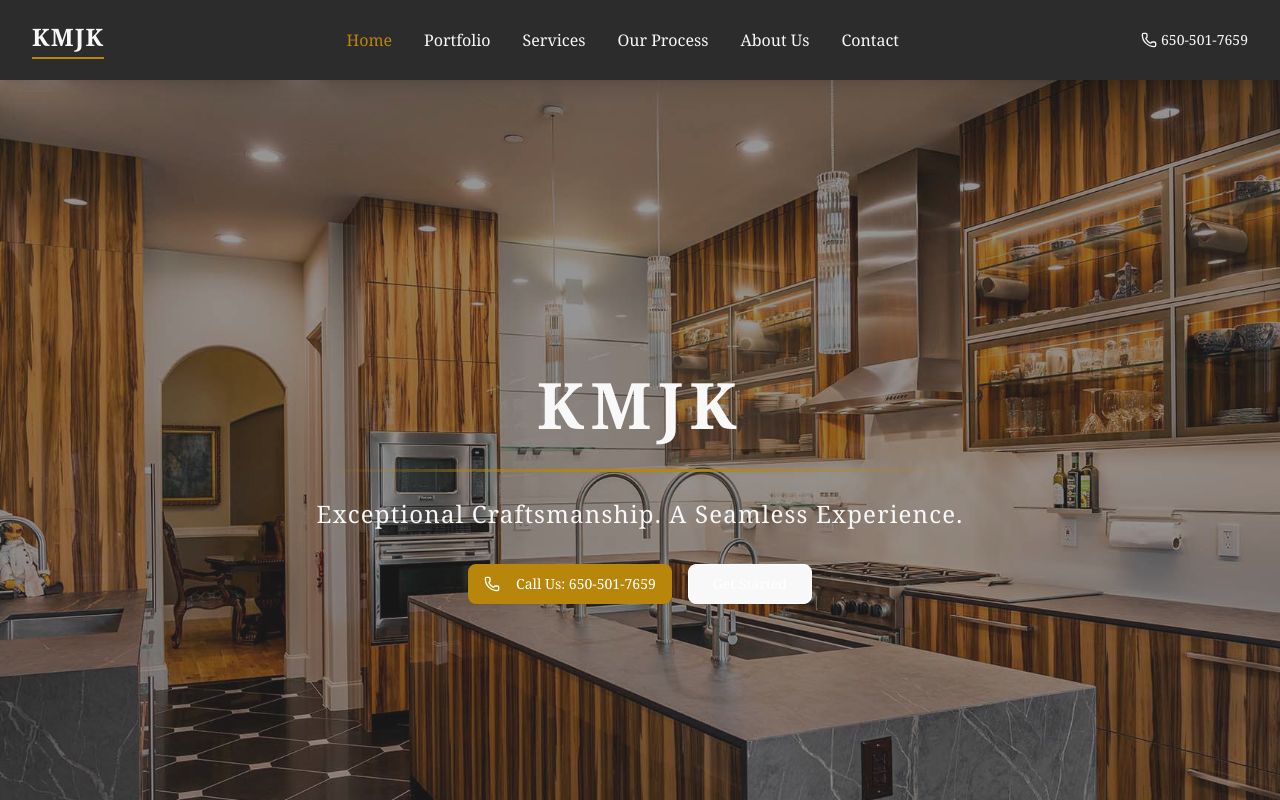
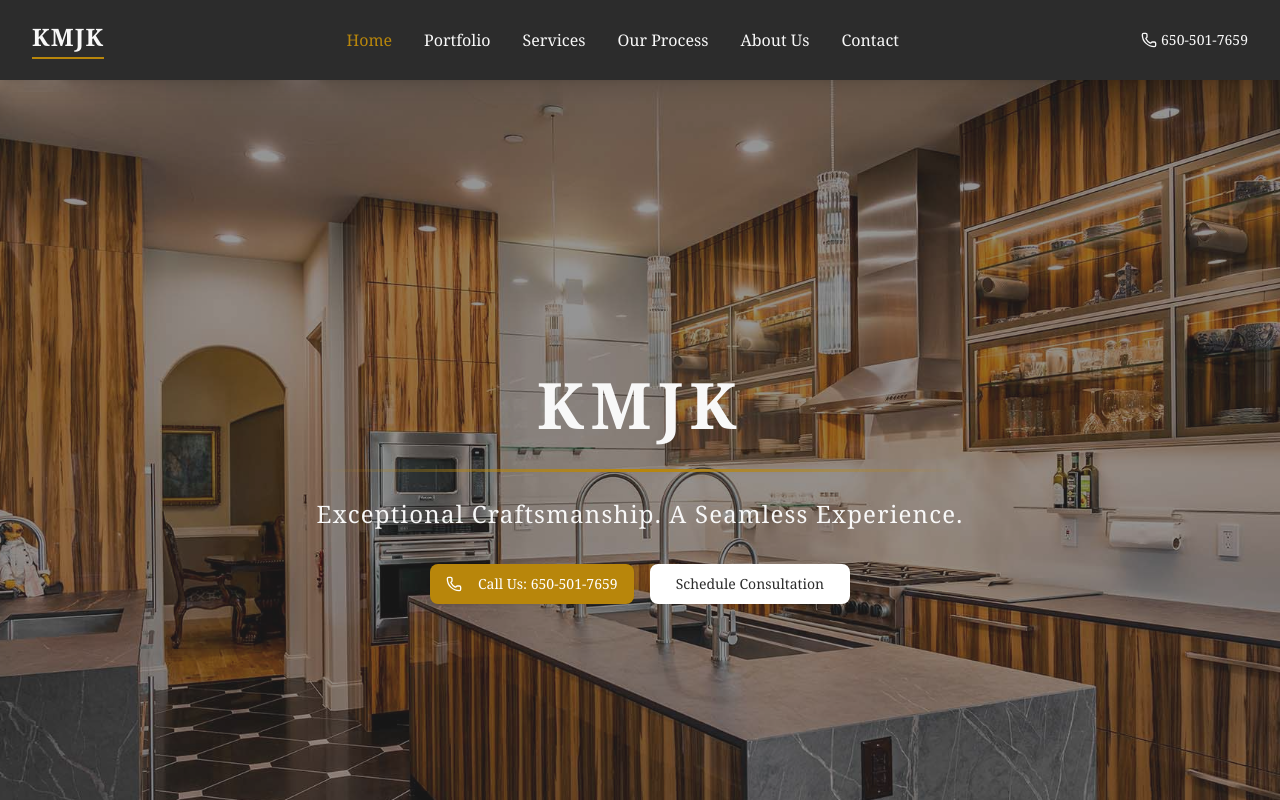
Before and after one commit to QuantumCotton/kmjknonai, a React (Vite) app: page / in a window 1280 px wide. Shown: the top 800 px of the page. Built offline with nearby package versions, Linux system fonts and the light colour scheme.

Commit message:
Update hero button: change 'Get Started' to 'Schedule Consultation' with improved contrast

```diff
--- a/src/App.jsx
+++ b/src/App.jsx
@@ -170,8 +170,8 @@ function HomePage() {
               </Button>
             </a>
             <Link to="/contact">
-              <Button size="lg" variant="outline" className="border-white text-white hover:bg-white hover:text-[var(--deep-charcoal)]">
-                Get Started
+              <Button size="lg" className="bg-white text-[var(--deep-charcoal)] hover:bg-[var(--brushed-gold)] hover:text-white border-2 border-white">
+                Schedule Consultation
               </Button>
             </Link>
           </div>
```
